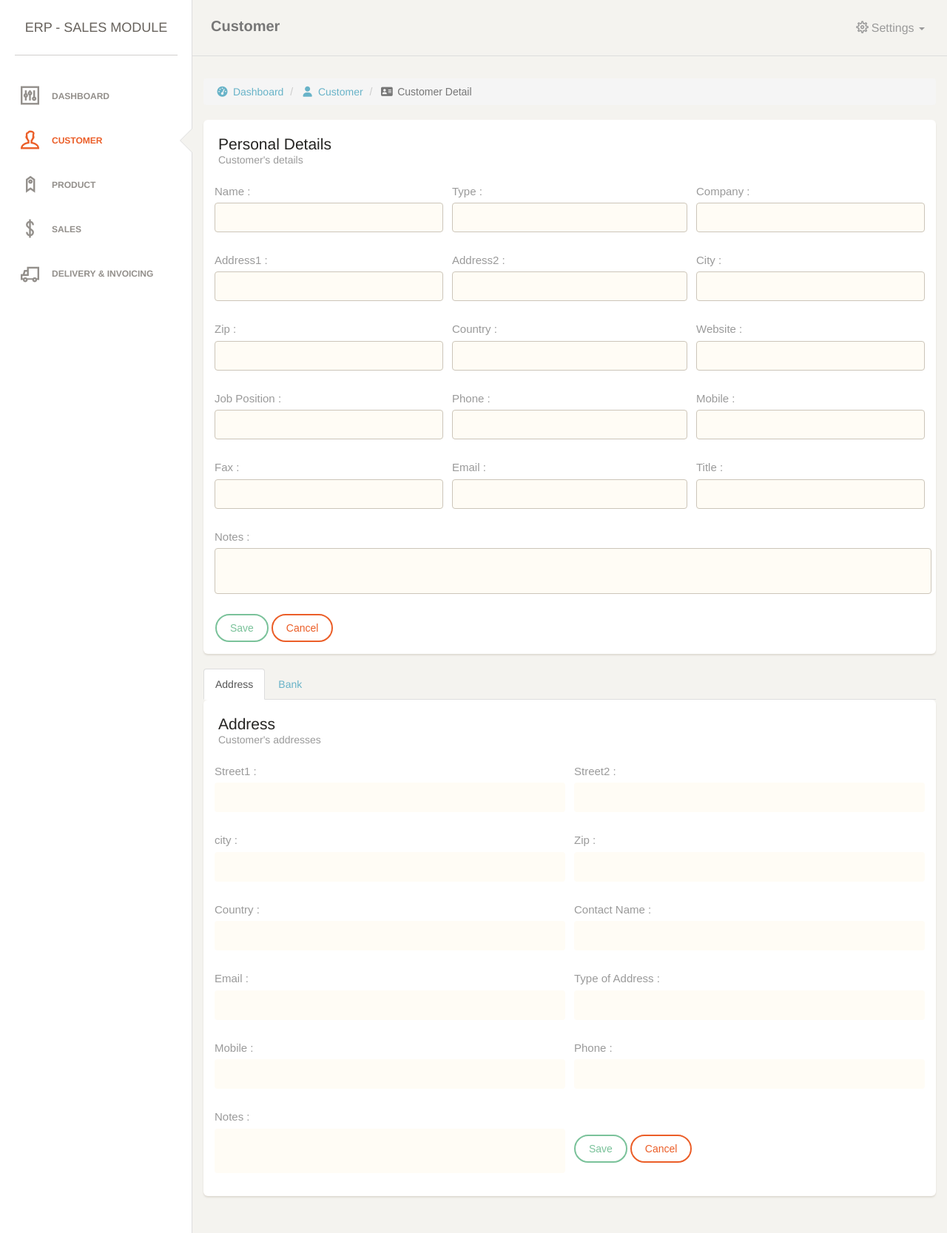
After one commit to akioyuuta/ERP, a PHP site: page /detail_customer.php?id=1 in a window 1280 px wide. The commit adds this page. Shown: the whole page at 74% size. Run offline with PHP 8.4, Linux system fonts and the light colour scheme; data that the repository does not hold is empty; some libraries are stand-ins or nearby versions; some web fonts are replaced.

Commit message:
Customer sama detail

```diff
--- a/Project/ERP/assets/css/demo.css
+++ b/Project/ERP/assets/css/demo.css
@@ -68,3 +68,22 @@
 .table-upgrade td:nth-child(3){
     text-align: center;
 }
+
+
+/*CSS JOE*/
+.floatable{
+	background-color: white;
+	width: 330px;
+	height: 100px;
+	float: left;
+	box-shadow: 3px 3px 1px #888888;
+	margin:5px;
+	padding: 15px;
+	cursor: pointer;
+}
+#pojok{
+	padding-left: 10px;
+}
+#pojok_address{
+	padding-top: 35px;
+}
--- a/Project/ERP/connect.php
+++ b/Project/ERP/connect.php
@@ -2,8 +2,8 @@
 
 $hostname = "localhost";
 $username = "root";
-$password = "xgigolo123";
-$database = "ERP";
+$password = "";
+$database = "erp_blank";
 
 $con = mysqli_connect($hostname, $username, $password, $database);
 
--- /dev/null
+++ b/Project/ERP/detail_customer.php
@@ -0,0 +1,289 @@
+<?php
+	include "connect.php";
+	$page_name = "Customer";
+	$id = $_GET['id'];
+	$customer = mysqli_query($con,"SELECT * FROM customer WHERE id = ".$id);
+	$row_customer = mysqli_fetch_assoc($customer);
+	$address = mysqli_query($con,"SELECT * FROM address WHERE customer_id = ".$id);
+	$row_address = mysqli_fetch_assoc($address);
+	$bank = mysqli_query($con,"SELECT * FROM bank_account ba JOIN bank b ON(ba.bank = b.id) WHERE ba.account_holder = ".$id);
+	$credit = mysqli_query($con,"SELECT * FROM credit_card WHERE partner = ".$id);
+
+?>
+<?php include "header.php"; ?>
+
+	<?php include "nav.php"; ?>
+
+	<div class="content">
+		<div class="row">
+			<div class="col-xs-12">
+				<ol class="breadcrumb">
+					<li><a href="index.php"><i class="fa fa-dashboard"></i> Dashboard</a></li>
+					<li><a href="customer.php"><i class="fa fa-user"></i> Customer</a></li>
+					<li class="active"><i class="fa fa-address-card"></i> Customer Detail</li>
+				</ol>
+			</div>
+		</div>
+		<div class="card" style="z-index: 5">
+			<div class="header">
+			    <h4 class="title"> Personal Details </h4>
+			    <p class="category">Customer's details</p>
+			</div>
+			<div class="content">
+				<form action="" method="POST">
+					<div class="row">
+						<div class="col-xs-4">
+							<div class="form-group">
+								<label for="name">Name :</label>
+								<input type="text" name="name" value="<?php echo $row_customer['name'];?>" class="form-control border-input">
+							</div>
+						</div>
+						<div class="col-xs-4">
+							<div class="form-group">
+								<label for="type">Type :</label>
+								<input type="text" name="type" value="<?php echo $row_customer['type'];?>" class="form-control border-input">
+							</div>
+						</div>
+						<div class="col-xs-4">
+							<div class="form-group">
+								<label for="company">Company :</label>
+								<input type="text" name="company" value="<?php echo $row_customer['company'];?>" class="form-control border-input">
+							</div>
+						</div>
+					</div>
+					<div class="row">
+						<div class="col-xs-4">
+							<div class="form-group">
+								<label for="address1">Address1 :</label>
+								<input type="text" name="address1" value="<?php echo $row_customer['address1'];?>" class="form-control border-input">
+							</div>
+						</div>
+						<div class="col-xs-4">
+							<div class="form-group">
+								<label for="address2">Address2 :</label>
+								<input type="text" name="address2" value="<?php echo $row_customer['address2'];?>" class="form-control border-input">
+							</div>
+						</div>
+						<div class="col-xs-4">
+							<div class="form-group">
+								<label for="city">City :</label>
+								<input type="text" name="city" value="<?php echo $row_customer['city'];?>" class="form-control border-input">
+							</div>
+						</div>
+					</div>
+					<div class="row">
+						<div class="col-xs-4">
+							<div class="form-group">
+								<label for="zip">Zip :</label>
+								<input type="text" name="zip" value="<?php echo $row_customer['zip'];?>" class="form-control border-input">
+							</div>
+						</div>
+						<div class="col-xs-4">
+							<div class="form-group">
+								<label for="country">Country :</label>
+								<input type="text" name="country" value="<?php echo $row_customer['country'];?>" class="form-control border-input">
+							</div>
+						</div>
+						<div class="col-xs-4">
+							<div class="form-group">
+								<label for="website">Website :</label>
+								<input type="text" name="website" value="<?php echo $row_customer['website'];?>" class="form-control border-input">
+							</div>
+						</div>
+					</div>
+					<div class="row">
+						<div class="col-xs-4">
+							<div class="form-group">
+								<label for="job_position">Job Position :</label>
+								<input type="text" name="job_position" value="<?php echo $row_customer['job_position'];?>" class="form-control border-input">
+							</div>
+						</div>
+						<div class="col-xs-4">
+							<div class="form-group">
+								<label for="phone">Phone :</label>
+								<input type="text" name="phone" value="<?php echo $row_customer['phone'];?>" class="form-control border-input">
+							</div>
+						</div>
+						<div class="col-xs-4">
+							<div class="form-group">
+								<label for="mpbile">Mobile :</label>
+								<input type="text" name="mobile" value="<?php echo $row_customer['mobile'];?>" class="form-control border-input">
+							</div>
+						</div>
+					</div>
+					<div class="row">
+						<div class="col-xs-4">
+							<div class="form-group">
+								<label for="fax">Fax :</label>
+								<input type="text" name="fax" value="<?php echo $row_customer['fax'];?>" class="form-control border-input">
+							</div>
+						</div>
+						<div class="col-xs-4">
+							<div class="form-group">
+								<label for="email">Email :</label>
+								<input type="text" name="email" value="<?php echo $row_customer['email'];?>" class="form-control border-input">
+							</div>
+						</div>
+						<div class="col-xs-4">
+							<div class="form-group">
+								<label for="title">Title :</label>
+								<input type="text" name="title" value="<?php echo $row_customer['title'];?>" class="form-control border-input">
+							</div>
+						</div>
+					</div>
+					<div class="row">
+						<div class="col-xs-12">
+							<div class="form-group">
+								<label for="notes">Notes :</label>
+								<textarea name="notes" value="<?php echo $row_customer['notes'];?>" class="form-control border-input"></textarea>
+							</div>
+						</div>
+						<div class="col-xs-12">
+							<div id="pojok">
+							<button type="submit" class="btn btn-success" name="submit">Save</button>
+							<button type="reset" class="btn btn-danger">Cancel</button>
+							</div>
+						</div>
+					</div>
+				</form>
+			</div>
+		</div>
+
+		<div class="row">
+			<div class="col-xs-12">
+			 	<!-- Nav tabs -->
+				<ul class="nav nav-tabs" role="tablist">
+					<li role="presentation" class="active"><a href="#address" aria-controls="address" role="tab" data-toggle="tab">Address</a></li>
+					<li role="presentation"><a href="#bank" aria-controls="bank" role="tab" data-toggle="tab">Bank</a></li>
+				</ul>
+
+				<!-- Tab panes -->
+				<div class="tab-content">
+					<div role="tabpanel" class="tab-pane active" id="address">
+						<div class="card" style="z-index: 5">
+							<div class="header">
+							    <h4 class="title"> Address </h4>
+							    <p class="category">Customer's addresses</p>
+							</div>
+							<div class="content">
+								<form action="" method="POST">
+									<div class="row">
+										<div class="col-xs-6">
+											<div class="form-group">
+												<label for="street1">Street1 :</label>
+												<input type="text" class="form-control" name="street1" value="<?php echo $row_address['street1'];?>">
+											</div>
+										</div>
+										<div class="col-xs-6">
+											<div class="form-group">
+												<label for="street1">Street2 :</label>
+												<input type="text" class="form-control" name="street2" value="<?php echo $row_address['street2'];?>">
+											</div>
+										</div>
+									</div>
+									<div class="row">
+										<div class="col-xs-6">
+											<div class="form-group">
+												<label for="city">city :</label>
+												<input type="text" class="form-control" name="city" value="<?php echo $row_address['city'];?>">
+											</div>
+										</div>
+										<div class="col-xs-6">
+											<div class="form-group">
+												<label for="zip">Zip :</label>
+												<input type="text" class="form-control" name="zip" value="<?php echo $row_address['zip'];?>">
+											</div>
+										</div>
+									</div>
+									<div class="row">
+										<div class="col-xs-6">
+											<div class="form-group">
+												<label for="country">Country :</label>
+												<input type="text" class="form-control" name="country" value="<?php echo $row_address['country'];?>">
+											</div>
+										</div>
+										<div class="col-xs-6">
+											<div class="form-group">
+												<label for="contact_name">Contact Name :</label>
+												<input type="text" class="form-control" name="contact_name" value="<?php echo $row_address['contact_name'];?>">
+											</div>
+										</div>
+									</div>
+									<div class="row">
+										<div class="col-xs-6">
+											<div class="form-group">
+												<label for="email">Email :</label>
+												<input type="text" class="form-control" name="email" value="<?php echo $row_address['email'];?>">
+											</div>
+										</div>
+										<div class="col-xs-6">
+											<div class="form-group">
+												<label for="type_of_address">Type of Address :</label>
+												<input type="text" class="form-control" name="type_of_address" value="<?php echo $row_address['type_of_address'];?>">
+											</div>
+										</div>
+									</div>
+									<div class="row">
+										<div class="col-xs-6">
+											<div class="form-group">
+												<label for="mobile">Mobile :</label>
+												<input type="text" class="form-control" name="mobile" value="<?php echo $row_address['mobile'];?>">
+											</div>
+										</div>
+										<div class="col-xs-6">
+											<div class="form-group">
+												<label for="phone">Phone :</label>
+												<input type="text" class="form-control" name="phone" value="<?php echo $row_address['phone'];?>">
+											</div>
+										</div>
+									</div>
+									<div class="row">
+										<div class="col-xs-6">
+											<div class="form-group">
+												<label for="notes">Notes :</label>
+												<textarea name="notes" class="form-control" value="<?php echo $row_address['notes'];?>"></textarea>
+											</div>
+										</div>
+										<div class="col-xs-6">
+											<div id="pojok_address">
+											<button type="submit" class="btn btn-success" name="submit_address">Save</button>
+											<button type="reset" class="btn btn-danger">Cancel</button>
+											</div>
+										</div>
+									</div>
+								</form>
+							</div>
+						</div>
+					</div>
+					<div role="tabpanel" class="tab-pane" id="bank">
+						<div class="card" style="z-index: 5">
+							<div class="header">
+							    <h4 class="title"> Bank </h4>
+							    <p class="category">Customer's bank account</p>
+							</div>
+							<div class="content">
+								<table class="table">
+									<thead>
+										<tr>
+											<td>Account Number</td>
+											<td>Bank Name</td>
+										</tr>
+									</thead>
+									<tbody>
+										<?php while($row_bank = mysqli_fetch_assoc($bank)){?>
+										<tr>
+											<td><?php echo $row_bank['account_number'];?></td>
+											<td><?php echo $row_bank['bank_name'];?></td>
+										</tr>
+										<?php }?>
+									</tbody>
+								</table>
+							</div>
+						</div>
+					</div>
+				</div>
+			</div>
+		</div>
+	</div>
+
+<?php include "footer.php"; ?>
--- a/Project/ERP/nav.php
+++ b/Project/ERP/nav.php
@@ -13,7 +13,7 @@
                     </a>
                 </li>
                 <li <?php echo $page_name == "Customer" ? 'class="active"':''; ?>>
-                    <a href="#">
+                    <a href="customer.php">
                         <i class="ti-user"></i>
                         <p>Customer</p>
                     </a>
```
Also changed, not shown: Project/ERP/customer.php (added, +52 -0 lines).
